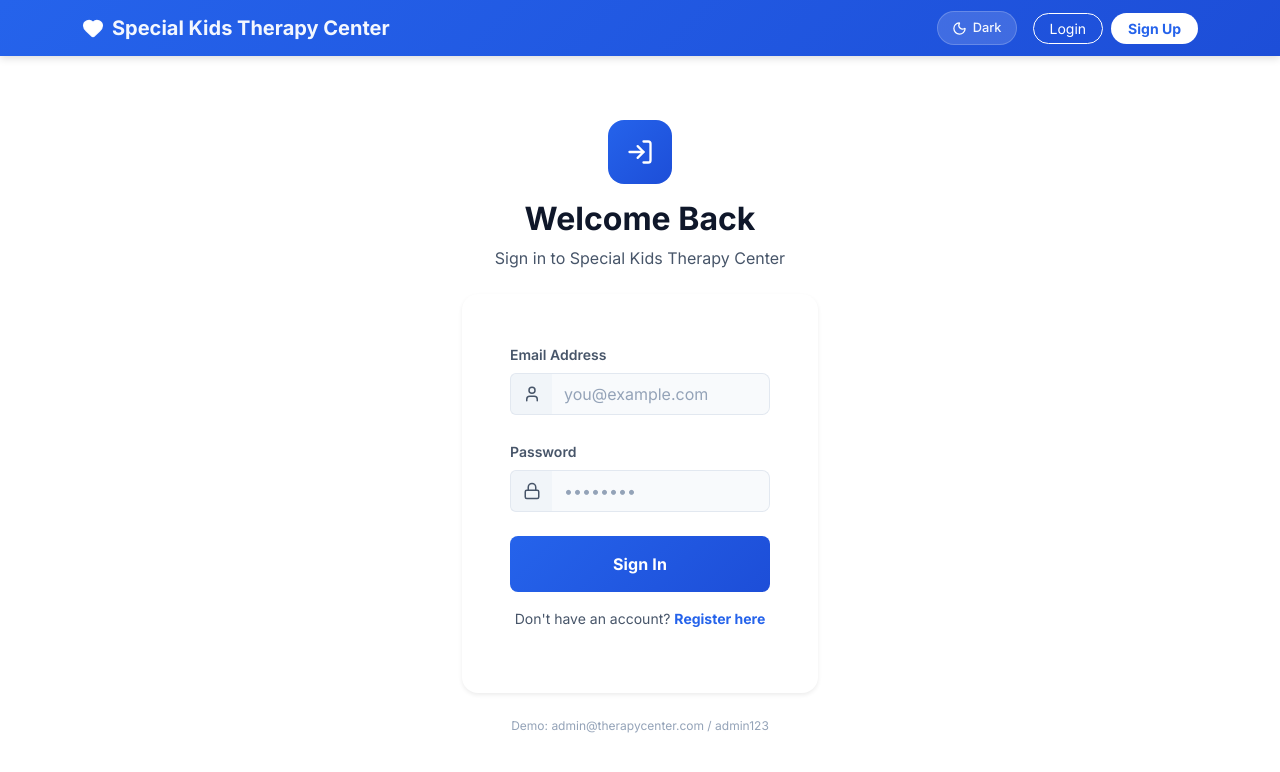
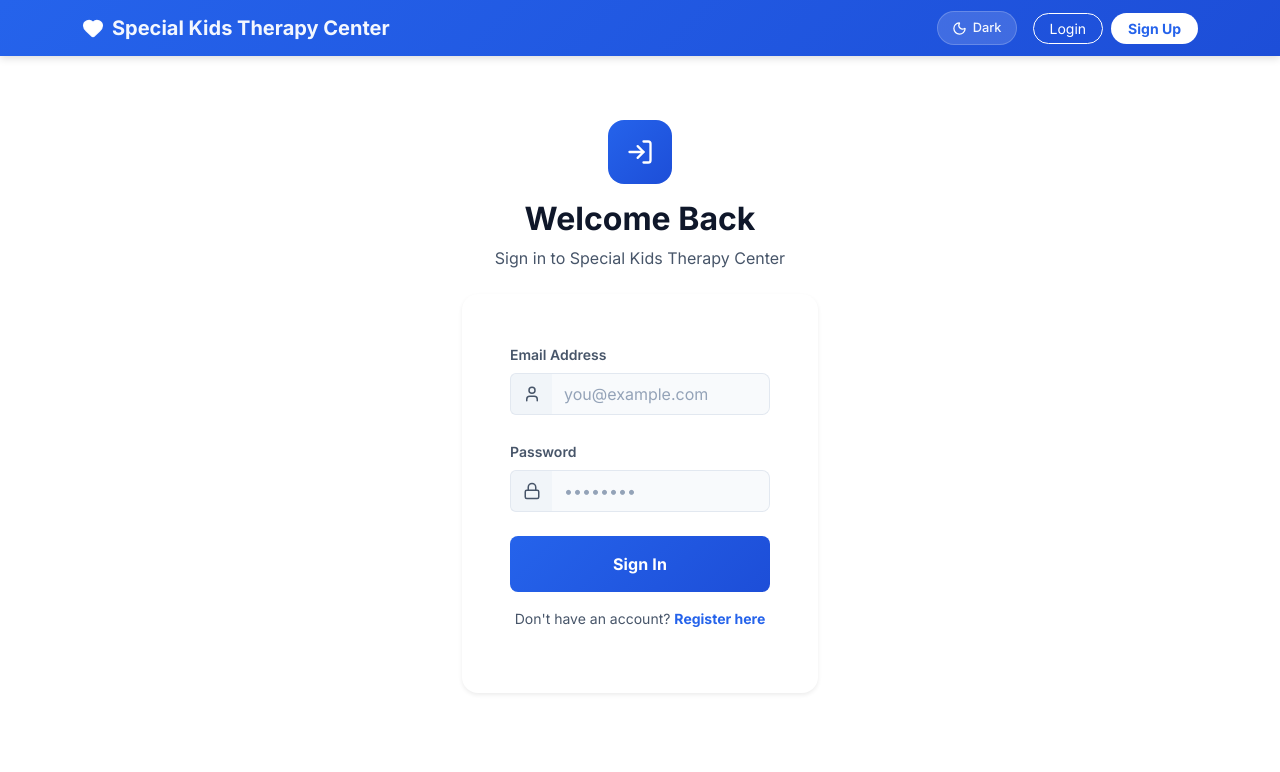
Before and after one commit to raghavdhirtestingxperts/Therapy-Center, a React (Vite) app in the folder frontend/therapy-frontend/: page /login in a window 1280 px wide. Shown: the top 772 px of the page. Built offline with nearby package versions, Linux system fonts and the light colour scheme; no server answers.

Commit message:
fix: remove hardcoded demo credentials from login page UI

```diff
--- a/frontend/therapy-frontend/src/pages/Login.jsx
+++ b/frontend/therapy-frontend/src/pages/Login.jsx
@@ -105,12 +105,6 @@ const Login = () => {
             </form>
           </div>
         </div>
-
-        <div className="text-center mt-4">
-          <p className="small" style={{ color: 'var(--text-muted)', fontSize: '0.75rem' }}>
-            Demo: admin@therapycenter.com / admin123
-          </p>
-        </div>
       </div>
     </div>
   );
```
